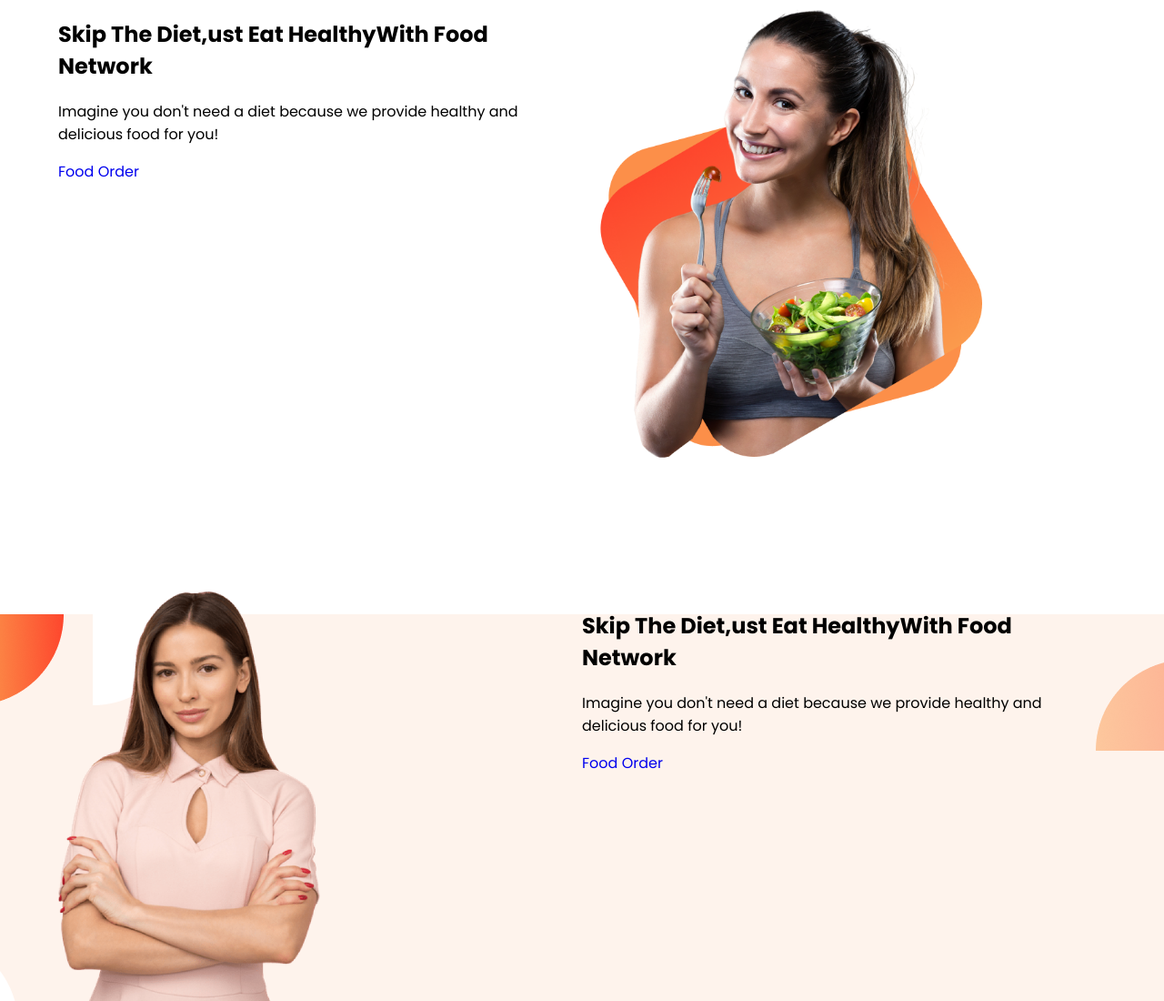
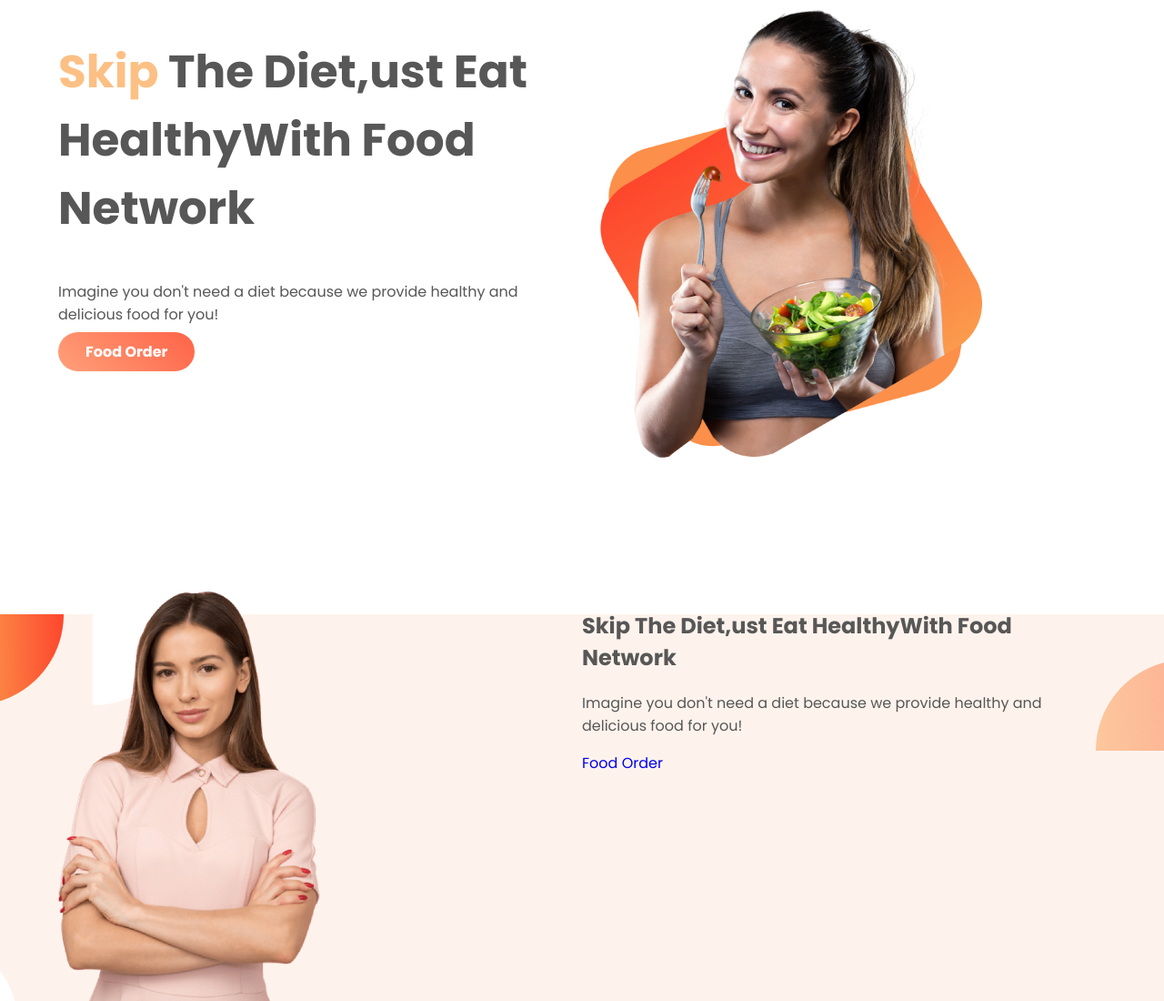
Before and after one commit to hmdimran/Assignment-01, a plain HTML site: page index.html in a window 1280 px wide. Shown: the top 1100 px of the page at 91% size. Drawn offline with Linux system fonts and the light colour scheme.

Commit message:
Hero Area Style End

```diff
--- a/index.html
+++ b/index.html
@@ -14,8 +14,8 @@
 <body>
     <section class="hero_section container">
         <div class="hero_left col-2">
-            <h1>Skip The Diet,ust Eat HealthyWith Food Network</h1>
-            <p>Imagine you don't need a diet because we provide healthy and delicious food for you!</p>
+            <h1> <span class="change_color ">Skip</span> The Diet,ust Eat HealthyWith Food Network</h1>
+            <p class="">Imagine you don't need a diet because we provide healthy and delicious food for you!</p>
             <a href="https://" target="_blank">Food Order</a>
         </div>
         <div class="hero_right col-2">
--- a/style.css
+++ b/style.css
@@ -1,6 +1,7 @@
 body{
     font-family: 'Poppins', sans-serif;
     margin:0;
+    color: #575757;
 }
 a{
     text-decoration: none;
@@ -16,9 +17,24 @@ section{
     width:90%;
     margin:0 auto;
 }
+.change_color{
+    color:#FCC084;
+}
 .col-2{
     width:50%;
     float:left;
+}
+
+.hero_section h1{
+    font-size:50px;
+}
+.hero_section a{
+    background: linear-gradient(45deg, lightsalmon, tomato);
+    padding: 10px 30px;
+    border-radius: 50px;
+    color: white;
+    font-weight: 900;
+
 }
 .hero_right img{
     width:80%;
```
